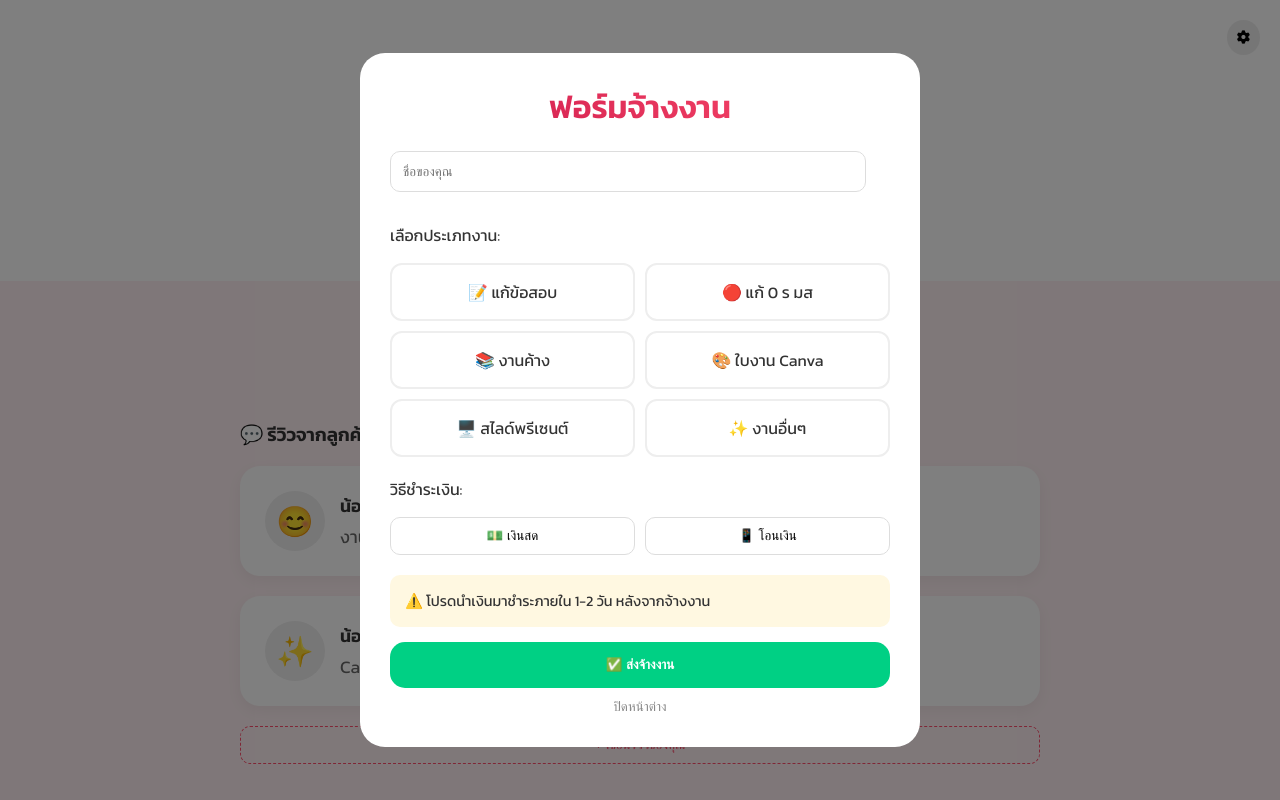
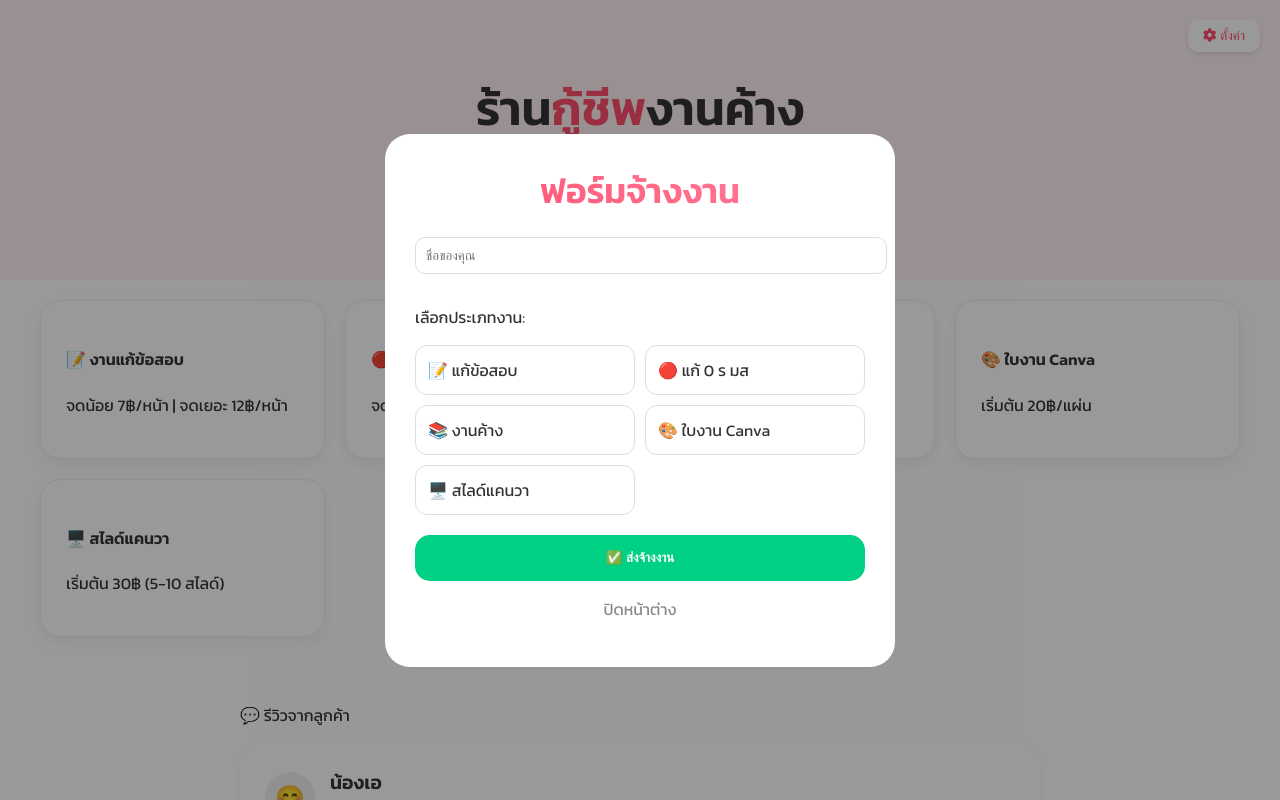
Before and after one commit to jame141053-lgtm/N, a plain HTML site: page index.html in a window 1280 px wide. Both pictures are taken after a click on the button "🚀 เริ่มจ้างงาน". Shown: the top 800 px of the page. Drawn offline with Linux system fonts and the light colour scheme.

Commit message:
Update index.html

```diff
--- a/index.html
+++ b/index.html
@@ -8,70 +8,73 @@
     <link href="https://fonts.googleapis.com/css2?family=Kanit:wght@300;400;600&display=swap" rel="stylesheet">
     <style>
         :root {
-            --primary-pink: #ff4d6d;
-            --secondary-pink: #ff85a1;
-            --dark-pink: #c9184a;
-            --bg-light: #fff0f3;
+            --main-pink: #ff4d6d;
+            --soft-pink: #fff0f3;
+            --gradient-text: linear-gradient(45deg, #ff4d6d, #ff85a1);
         }
 
         body {
             font-family: 'Kanit', sans-serif;
-            background-color: var(--bg-light);
+            background-color: #fefefe;
             margin: 0;
             color: #333;
         }
 
-        /* --- Header Section --- */
-        .header {
+        /* --- Header ดีไซน์เดิม (รูปที่ 2) --- */
+        .header-container {
             text-align: center;
-            padding: 50px 20px;
-            background: white;
+            padding: 40px 20px;
+            background: var(--soft-pink);
+            position: relative;
         }
 
-        .logo-text {
-            font-size: 3rem;
-            font-weight: 800;
-            margin: 0;
-            background: linear-gradient(45deg, var(--dark-pink), var(--primary-pink));
-            -webkit-background-clip: text;
-            -webkit-text-fill-color: transparent;
-        }
-
-        .admin-btn {
+        .admin-setting-btn {
             position: absolute;
             top: 20px;
             right: 20px;
-            background: #eee;
+            background: white;
             border: none;
-            padding: 10px;
-            border-radius: 50%;
+            padding: 8px 15px;
+            border-radius: 10px;
             cursor: pointer;
+            box-shadow: 0 2px 5px rgba(0,0,0,0.1);
+            color: #ff4d6d;
         }
 
-        /* --- Service Prices (ปรับปรุงรายการ) --- */
-        .price-section {
+        .logo-title {
+            font-size: 3rem;
+            font-weight: bold;
+            color: #333;
+            margin-bottom: 0;
+        }
+
+        .logo-highlight { color: #ff4d6d; }
+
+        /* --- ราคาบริการ (ข้อ 3: เพิ่มงานให้ครบ) --- */
+        .price-grid {
             display: grid;
-            grid-template-columns: repeat(auto-fit, minmax(250px, 1fr));
+            grid-template-columns: repeat(auto-fit, minmax(280px, 1fr));
             gap: 20px;
-            padding: 40px;
+            padding: 20px;
             max-width: 1200px;
             margin: 0 auto;
         }
 
         .price-card {
             background: white;
-            padding: 20px;
             border-radius: 20px;
-            box-shadow: 0 10px 20px rgba(0,0,0,0.05);
-            border-bottom: 5px solid var(--primary-pink);
+            padding: 25px;
+            box-shadow: 0 5px 15px rgba(0,0,0,0.05);
+            border: 1px solid #eee;
+            position: relative;
         }
 
-        /* --- Job Form (ปรับปรุงตามข้อ 5) --- */
+        /* --- Modal ฟอร์มจ้างงาน (ข้อ 5: ปรับหัวข้อใหญ่เล่นสี) --- */
         .modal {
             display: none;
             position: fixed;
             top: 0; left: 0; width: 100%; height: 100%;
-            background: rgba(0,0,0,0.5);
+            background: rgba(0,0,0,0.4);
             justify-content: center; align-items: center;
             z-index: 1000;
         }
@@ -81,45 +84,45 @@
             padding: 30px;
             border-radius: 25px;
             width: 90%;
-            max-width: 500px;
-            max-height: 80vh;
+            max-width: 450px;
+            max-height: 90vh;
             overflow-y: auto;
         }
 
-        .form-header {
-            font-size: 2rem;
-            font-weight: 700;
+        .form-header-title {
+            font-size: 2.2rem; /* ใหญ่กว่าเดิม */
+            font-weight: bold;
             text-align: center;
-            margin-bottom: 20px;
-            background: linear-gradient(45deg, var(--dark-pink), var(--primary-pink));
+            background: var(--gradient-text);
             -webkit-background-clip: text;
             -webkit-text-fill-color: transparent;
+            margin-bottom: 20px;
         }
 
-        .job-grid {
+        /* --- ปุ่มเลือกงาน (ข้อ 5: เพิ่ม 5 งานพร้อม Emoji) --- */
+        .job-selector {
             display: grid;
             grid-template-columns: 1fr 1fr;
             gap: 10px;
-            margin-bottom: 20px;
         }
 
-        .job-option {
-            padding: 15px;
-            border: 2px solid #eee;
+        .job-btn {
+            border: 1px solid #ddd;
+            padding: 12px;
             border-radius: 12px;
-            text-align: center;
+            background: white;
             cursor: pointer;
             transition: 0.3s;
         }
 
-        .job-option.active {
-            border-color: var(--primary-pink);
-            background: var(--bg-light);
+        .job-btn.active {
+            border: 2px solid var(--main-pink);
+            background: var(--soft-pink);
         }
 
-        /* --- Review Section (ปรับตามข้อ 4) --- */
-        .review-container {
-            padding: 40px 20px;
+        /* --- รีวิวลูกค้า (ข้อ 4: ใหญ่ขึ้น มีปุ่ม มีรูปโปรไฟล์) --- */
+        .review-section {
+            padding: 30px 20px;
             max-width: 800px;
             margin: 0 auto;
         }
@@ -128,55 +131,51 @@
             background: white;
             padding: 25px;
             border-radius: 20px;
-            margin-bottom: 20px;
+            margin-bottom: 15px;
             display: flex;
             align-items: center;
             gap: 15px;
-            font-size: 1.1rem; /* ใหญ่ขึ้น */
-            box-shadow: 0 5px 15px rgba(0,0,0,0.05);
+            font-size: 1.2rem; /* ใหญ่ขึ้น */
+            box-shadow: 0 4px 10px rgba(0,0,0,0.03);
         }
 
-        .profile-img {
-            width: 60px;
-            height: 60px;
+        .review-pfp {
+            width: 50px;
+            height: 50px;
             border-radius: 50%;
-            background: #eee;
+            background: #f0f0f0;
             display: flex;
+            align-items: center;
             justify-content: center;
-            align-items: center;
-            font-size: 30px;
+            font-size: 24px;
         }
 
-        /* --- Footer (ปรับตามข้อ 6) --- */
-        .footer {
-            background: #fff;
-            padding: 30px;
+        /* --- Footer (ข้อ 6: เพิ่มโลโก้ FB/IG) --- */
+        .footer-contact {
             text-align: center;
-            border-top: 1px solid #eee;
+            padding: 40px;
+            background: white;
         }
 
-        .social-link {
+        .social-btn {
             display: inline-flex;
             align-items: center;
-            gap: 10px;
+            gap: 8px;
             padding: 10px 20px;
             background: #f8f8f8;
-            border-radius: 15px;
+            border-radius: 20px;
             text-decoration: none;
             color: #333;
             margin: 5px;
-            transition: 0.3s;
         }
 
-        .social-link:hover { background: var(--bg-light); }
-        .social-link i { font-size: 24px; }
         .fa-facebook { color: #1877F2; }
         .fa-instagram { color: #E4405F; }
 
-        /* --- Admin Settings Popup --- */
-        .admin-menu-item {
+        /* --- Admin Menu Items --- */
+        .admin-item {
             padding: 15px;
-            border-bottom: 1px solid #eee;
+            border-bottom: 1px solid #f0f0f0;
             cursor: pointer;
             display: flex;
             justify-content: space-between;
@@ -185,148 +184,87 @@
 </head>
 <body>
 
-    <button class="admin-btn" onclick="openAdminLogin()"><i class="fas fa-cog"></i></button>
-
-    <div class="header">
-        <h1 class="logo-text">ร้านกู้ชีพงานค้าง</h1>
+    <div class="header-container">
+        <button class="admin-setting-btn" onclick="checkAdminPass()"><i class="fas fa-cog"></i> ตั้งค่า</button>
+        <h1 class="logo-title">ร้าน<span class="logo-highlight">กู้ชีพ</span>งานค้าง</h1>
         <p>ส่งงานช้า? ค้างมานาน? เราช่วยได้ • รวดเร็ว • มืออาชีพ</p>
-        <button class="btn-main" onclick="openOrderForm()" style="background: #00d084; color: white; border: none; padding: 15px 30px; border-radius: 30px; font-size: 1.2rem; cursor: pointer;">🚀 เริ่มจ้างงาน</button>
+        <button onclick="document.getElementById('jobModal').style.display='flex'" style="background:#00d084; color:white; border:none; padding:12px 25px; border-radius:25px; cursor:pointer;">🚀 เริ่มจ้างงาน</button>
     </div>
 
-    <div class="price-section" id="priceDisplay">
-        </div>
-
-    <div class="review-container">
-        <h3>💬 รีวิวจากลูกค้า</h3>
-        <div id="reviewList"></div>
-        <button onclick="openReviewForm()" style="width: 100%; padding: 10px; border-radius: 10px; border: 1px dashed var(--primary-pink); background: none; color: var(--primary-pink); cursor: pointer;">+ เขียนรีวิวของคุณ</button>
+    <div class="price-grid">
+        <div class="price-card"><h4>📝 งานแก้ข้อสอบ</h4><p>จดน้อย 7฿/หน้า | จดเยอะ 12฿/หน้า</p></div>
+        <div class="price-card"><h4>🔴 งานแก้ 0 ร มส</h4><p>จดน้อย 9฿/หน้า | จดเยอะ 14฿/หน้า</p></div>
+        <div class="price-card"><h4>📚 งานค้าง</h4><p>เริ่มต้น 15฿ (ตามความยาก)</p></div>
+        <div class="price-card"><h4>🎨 ใบงาน Canva</h4><p>เริ่มต้น 20฿/แผ่น</p></div>
+        <div class="price-card"><h4>🖥️ สไลด์แคนวา</h4><p>เริ่มต้น 30฿ (5-10 สไลด์)</p></div>
     </div>
 
-    <div id="orderModal" class="modal">
+    <div id="jobModal" class="modal">
         <div class="modal-content">
-            <div class="form-header">ฟอร์มจ้างงาน</div>
-            <input type="text" id="custName" placeholder="ชื่อของคุณ" style="width: 90%; padding: 12px; margin-bottom: 15px; border-radius: 10px; border: 1px solid #ddd;">
+            <div class="form-header-title">ฟอร์มจ้างงาน</div>
+            <input type="text" placeholder="ชื่อของคุณ" style="width:100%; padding:10px; margin-bottom:15px; border-radius:10px; border:1px solid #ddd;">
 
             <p>เลือกประเภทงาน:</p>
-            <div class="job-grid" id="jobGrid">
-                <div class="job-option" onclick="selectJob(this, '📝 แก้ข้อสอบ')">📝 แก้ข้อสอบ</div>
-                <div class="job-option" onclick="selectJob(this, '🔴 แก้ 0 ร มส')">🔴 แก้ 0 ร มส</div>
-                <div class="job-option" onclick="selectJob(this, '📚 งานค้าง')">📚 งานค้าง</div>
-                <div class="job-option" onclick="selectJob(this, '🎨 ใบงาน Canva')">🎨 ใบงาน Canva</div>
-                <div class="job-option" onclick="selectJob(this, '🖥️ สไลด์พรีเซนต์')">🖥️ สไลด์พรีเซนต์</div>
-                <div class="job-option" onclick="selectJob(this, '✨ งานอื่นๆ')">✨ งานอื่นๆ</div>
+            <div class="job-selector">
+                <div class="job-btn" onclick="this.classList.toggle('active')">📝 แก้ข้อสอบ</div>
+                <div class="job-btn" onclick="this.classList.toggle('active')">🔴 แก้ 0 ร มส</div>
+                <div class="job-btn" onclick="this.classList.toggle('active')">📚 งานค้าง</div>
+                <div class="job-btn" onclick="this.classList.toggle('active')">🎨 ใบงาน Canva</div>
+                <div class="job-btn" onclick="this.classList.toggle('active')">🖥️ สไลด์แคนวา</div>
             </div>
 
-            <p>วิธีชำระเงิน:</p>
-            <div style="display: flex; gap: 10px;">
-                <button onclick="selectPay(this, 'Cash')" style="flex: 1; padding: 10px; border-radius: 10px; border: 1px solid #ddd; background: white;">💵 เงินสด</button>
-                <button onclick="selectPay(this, 'Transfer')" style="flex: 1; padding: 10px; border-radius: 10px; border: 1px solid #ddd; background: white;">📱 โอนเงิน</button>
-            </div>
-
-            <div style="background: #fff8e1; padding: 15px; border-radius: 10px; margin-top: 20px; font-size: 0.9rem;">
-                ⚠️ โปรดนำเงินมาชำระภายใน 1-2 วัน หลังจากจ้างงาน
-            </div>
-
-            <button onclick="submitOrder()" style="width: 100%; background: #00d084; color: white; border: none; padding: 15px; border-radius: 15px; margin-top: 15px; cursor: pointer; font-weight: 600;">✅ ส่งจ้างงาน</button>
-            <button onclick="closeModal('orderModal')" style="width: 100%; background: none; border: none; color: #888; margin-top: 10px; cursor: pointer;">ปิดหน้าต่าง</button>
+            <button style="width:100%; background:#00d084; color:white; border:none; padding:15px; border-radius:15px; margin-top:20px; font-weight:bold;">✅ ส่งจ้างงาน</button>
+            <center><p onclick="document.getElementById('jobModal').style.display='none'" style="cursor:pointer; color:#888;">ปิดหน้าต่าง</p></center>
         </div>
     </div>
 
     <div id="adminModal" class="modal">
         <div class="modal-content">
-            <h3>⚙️ การจัดการแอดมิน</h3>
-            <div class="admin-menu-item" onclick="changeAdminPassword()">เปลี่ยนรหัสผ่าน <i class="fas fa-chevron-right"></i></div>
-            <div class="admin-menu-item" onclick="setWebhook()">ตั้งค่า Webhook (Discord/Line) <i class="fas fa-chevron-right"></i></div>
-            <div class="admin-menu-item" onclick="changeQRCode()">เปลี่ยนรูป QR Code <i class="fas fa-chevron-right"></i></div>
-            <div class="admin-menu-item" onclick="manageReviews()">ลบรีวิวลูกค้า <i class="fas fa-chevron-right"></i></div>
-            <div class="admin-menu-item" onclick="updateWorkStatus()">อัปเดตสถานะงานลูกค้า <i class="fas fa-chevron-right"></i></div>
-            <button onclick="closeModal('adminModal')" style="width: 100%; margin-top: 20px; padding: 10px;">ปิด</button>
+            <h3>⚙️ ระบบจัดการแอดมิน</h3>
+            <div class="admin-item" onclick="newPass()">เปลี่ยนรหัสผ่านแอดมิน <i class="fas fa-key"></i></div>
+            <div class="admin-item">ตั้งค่า Webhook <i class="fas fa-link"></i></div>
+            <div class="admin-item">เปลี่ยนรูป QR Code <i class="fas fa-qrcode"></i></div>
+            <div class="admin-item">ลบรีวิวลูกค้า <i class="fas fa-trash"></i></div>
+            <div class="admin-item">ให้สถานะลูกค้า <i class="fas fa-user-tag"></i></div>
+            <button onclick="document.getElementById('adminModal').style.display='none'" style="width:100%; margin-top:15px;">ปิด</button>
         </div>
     </div>
 
-    <div class="footer">
+    <div class="review-section">
+        <p>💬 รีวิวจากลูกค้า</p>
+        <div class="review-card">
+            <div class="review-pfp">😊</div>
+            <div><strong>น้องเอ</strong><br>งานไวมากครับ ทันส่งครูพอดีเลย</div>
+        </div>
+        <button onclick="addReview()" style="width:100%; padding:10px; border:1px dashed #ff4d6d; color:#ff4d6d; background:none; border-radius:10px; cursor:pointer;">+ เขียนรีวิวและเลือกอิโมจิโปรไฟล์</button>
+    </div>
+
+    <div class="footer-contact">
         <p>ติดต่อเราที่นี่</p>
-        <div style="display: flex; justify-content: center; gap: 15px; flex-wrap: wrap;">
-            <a href="#" class="social-link"><i class="fab fa-facebook"></i> Facebook</a>
-            <a href="#" class="social-link"><i class="fab fa-instagram"></i> Instagram</a>
-        </div>
+        <a href="#" class="social-btn"><i class="fab fa-facebook"></i> Facebook</a>
+        <a href="#" class="social-btn"><i class="fab fa-instagram"></i> Instagram</a>
     </div>
 
     <script>
-        let currentJob = "";
-        let currentPay = "";
-        let adminPass = "1234"; // รหัสเริ่มต้น (เปลี่ยนได้ในเมนูแอดมิน)
-        let webhookUrl = "";
+        let myPass = "1234"; // รหัสตั้งต้น
 
-        // ฟังก์ชันเปิด/ปิด Modal
-        function openOrderForm() { document.getElementById('orderModal').style.display = 'flex'; }
-        function closeModal(id) { document.getElementById(id).style.display = 'none'; }
-
-        function selectJob(el, job) {
-            document.querySelectorAll('.job-option').forEach(opt => opt.classList.remove('active'));
-            el.classList.add('active');
-            currentJob = job;
+        function checkAdminPass() {
+            let p = prompt("ใส่รหัสแอดมิน:");
+            if(p === myPass) {
+                document.getElementById('adminModal').style.display = 'flex';
+            } else { alert("รหัสผิด!"); }
         }
 
-        function selectPay(el, pay) {
-            currentPay = pay;
-            alert("เลือกชำระแบบ: " + (pay === 'Cash' ? 'เงินสด' : 'โอนเงิน'));
+        function newPass() {
+            let n = prompt("ระบุรหัสผ่านใหม่:");
+            if(n) { myPass = n; alert("เปลี่ยนรหัสแล้ว!"); }
         }
 
-        // ระบบ Admin
-        function openAdminLogin() {
-            let pass = prompt("กรุณาใส่รหัสผ่านแอดมิน:");
-            if (pass === adminPass) {
-                document.getElementById('adminModal').style.display = 'flex';
-            } else {
-                alert("รหัสผ่านไม่ถูกต้อง!");
-            }
+        function addReview() {
+            let msg = prompt("พิมพ์รีวิวของคุณ:");
+            let emo = prompt("เลือกอิโมจิโปรไฟล์ (เช่น 😎, ✨, 😍):");
+            // ส่วนประมวลผลเพิ่มรีวิวจะอยู่ตรงนี้
         }
-
-        function changeAdminPassword() {
-            let newPass = prompt("ระบุรหัสผ่านใหม่:");
-            if(newPass) { adminPass = newPass; alert("เปลี่ยนรหัสผ่านสำเร็จ!"); }
-        }
-
-        function setWebhook() {
-            webhookUrl = prompt("วาง URL Webhook ของคุณที่นี่:", webhookUrl);
-            alert("บันทึก Webhook แล้ว!");
-        }
-
-        function changeQRCode() {
-            alert("เลือกรูปภาพใหม่เพื่ออัปโหลด (ฟีเจอร์นี้ต้องเชื่อมต่อ Firebase/Cloud)");
-        }
-
-        // ระบบรีวิว (จำลอง)
-        const reviews = [
-            { name: "น้องเอ", text: "งานไวมากครับ ทันส่งครูพอดีเลย", icon: "😊" },
-            { name: "น้องบี", text: "Canva สวยมากค่ะ ประทับใจ", icon: "✨" }
-        ];
-
-        function displayReviews() {
-            const list = document.getElementById('reviewList');
-            list.innerHTML = reviews.map((r, index) => `
-                <div class="review-card">
-                    <div class="profile-img">${r.icon}</div>
-                    <div>
-                        <strong>${r.name}</strong>
-                        <p style="margin: 5px 0 0 0; color: #666;">${r.text}</p>
-                    </div>
-                </div>
-            `).join('');
-        }
-
-        function openReviewForm() {
-            let name = prompt("ชื่อของคุณ:");
-            let text = prompt("ความประทับใจ:");
-            if(name && text) {
-                reviews.push({ name: name, text: text, icon: "👤" });
-                displayReviews();
-            }
-        }
-
-        // เริ่มต้นระบบ
-        displayReviews();
     </script>
 </body>
 </html>
```
